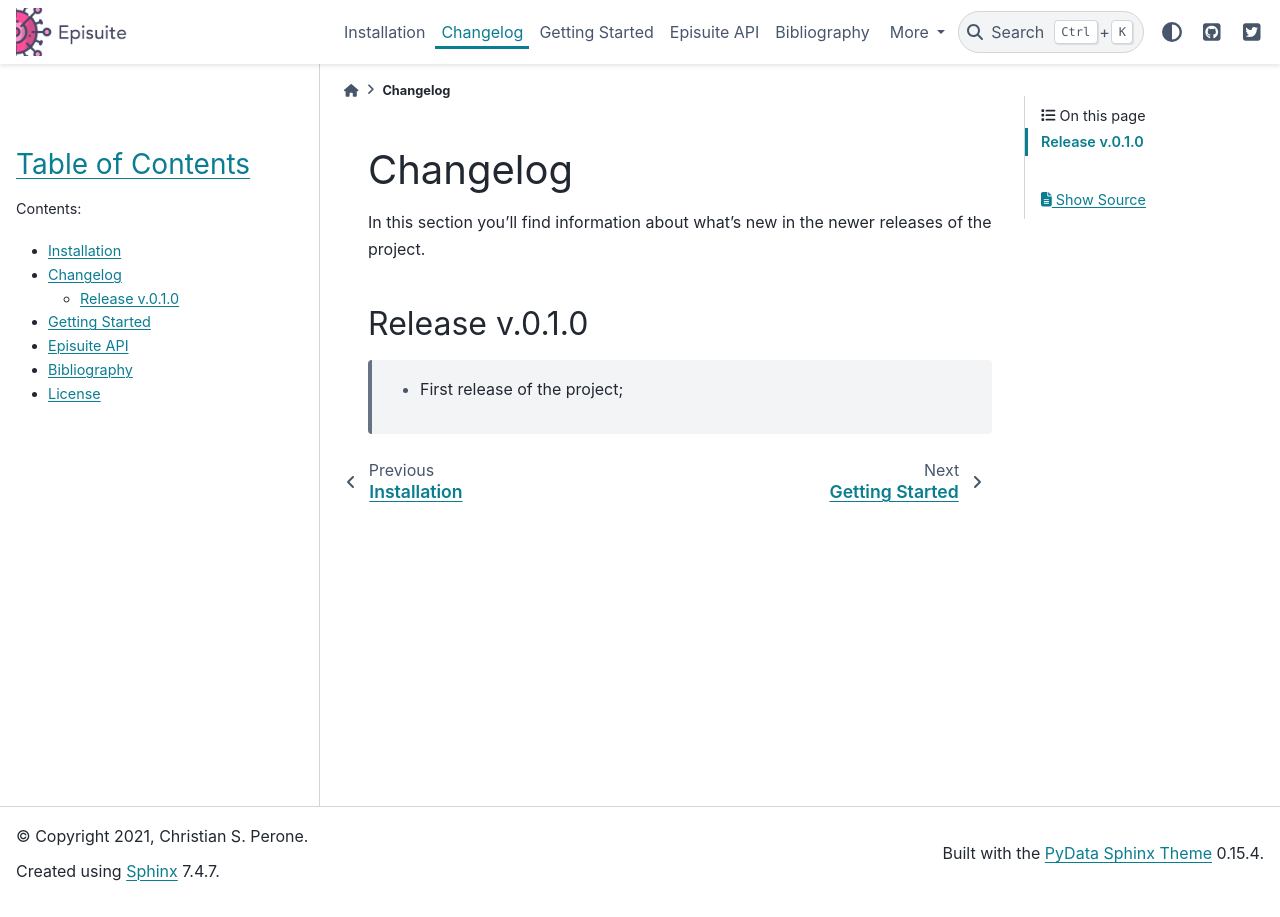
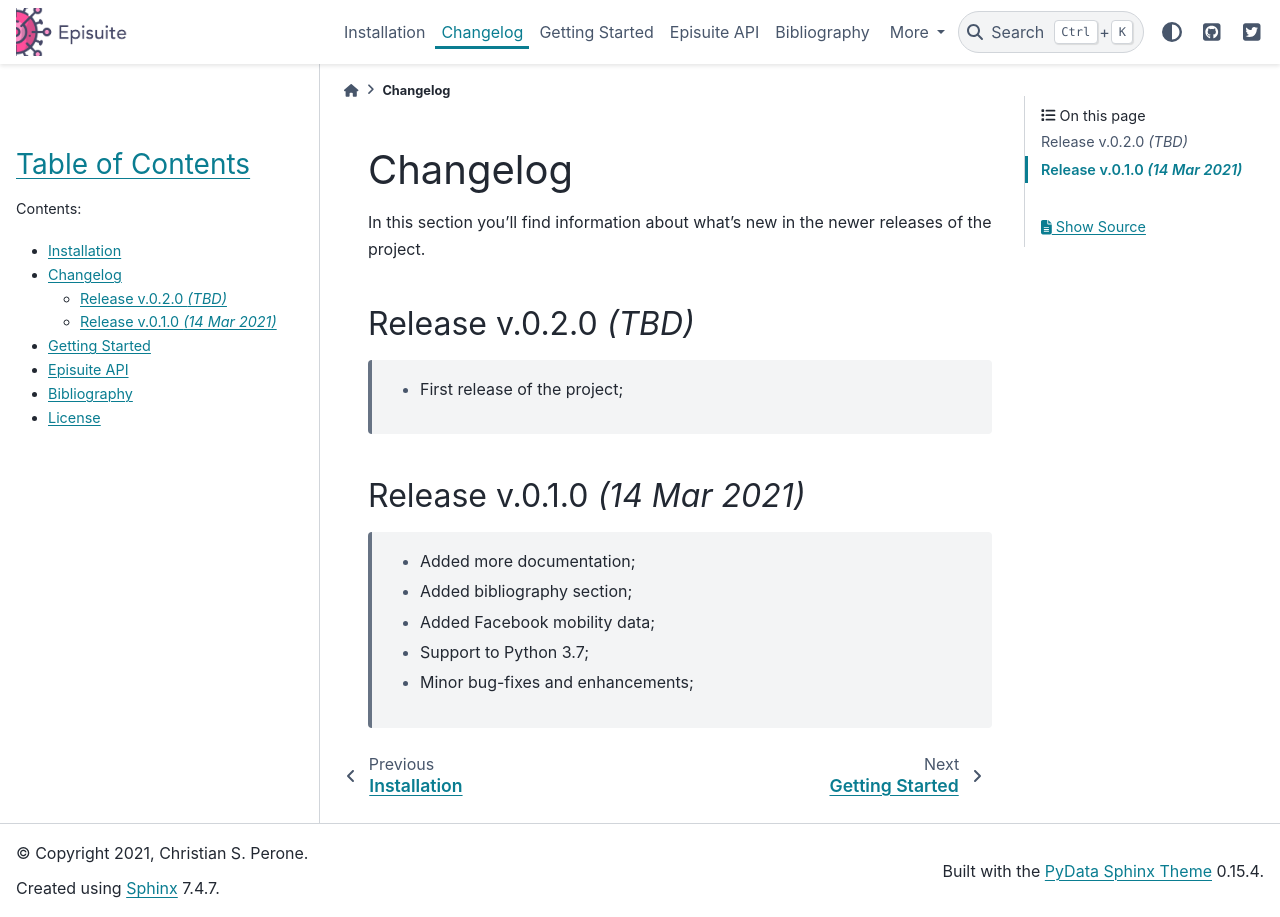
Before and after one commit to perone/episuite, a Sphinx documentation site: the page built from docs/source/changelog.rst, in a window 1280 px wide. Built offline with Sphinx 7.4.7 and the PyData theme 0.15.4, drawn with Linux system fonts in a browser that asks for light colours.

Commit message:
Fixing issues and adding changelog.

```diff
--- a/docs/source/changelog.rst
+++ b/docs/source/changelog.rst
@@ -3,7 +3,14 @@ Changelog
 In this section you'll find information about what's new in the newer
 releases of the project.
 
-Release v.0.1.0
+Release v.0.2.0 `(TBD)`
 -------------------------------------------------------------------------------
+    * First release of the project;
 
-    * First release of the project;
+Release v.0.1.0 `(14 Mar 2021)`
+-------------------------------------------------------------------------------
+    * Added more documentation;
+    * Added bibliography section;
+    * Added Facebook mobility data;
+    * Support to Python 3.7;
+    * Minor bug-fixes and enhancements;
--- a/tasks.py
+++ b/tasks.py
@@ -27,3 +27,8 @@ def lint_fix(c):
 @task
 def watch_docs(c):
     c.run("sphinx-autobuild docs/source docs/build")
+
+
+@task
+def make_docs(c):
+    c.run("cd docs; make html")
```
Also changed, not shown: 1 other file.
